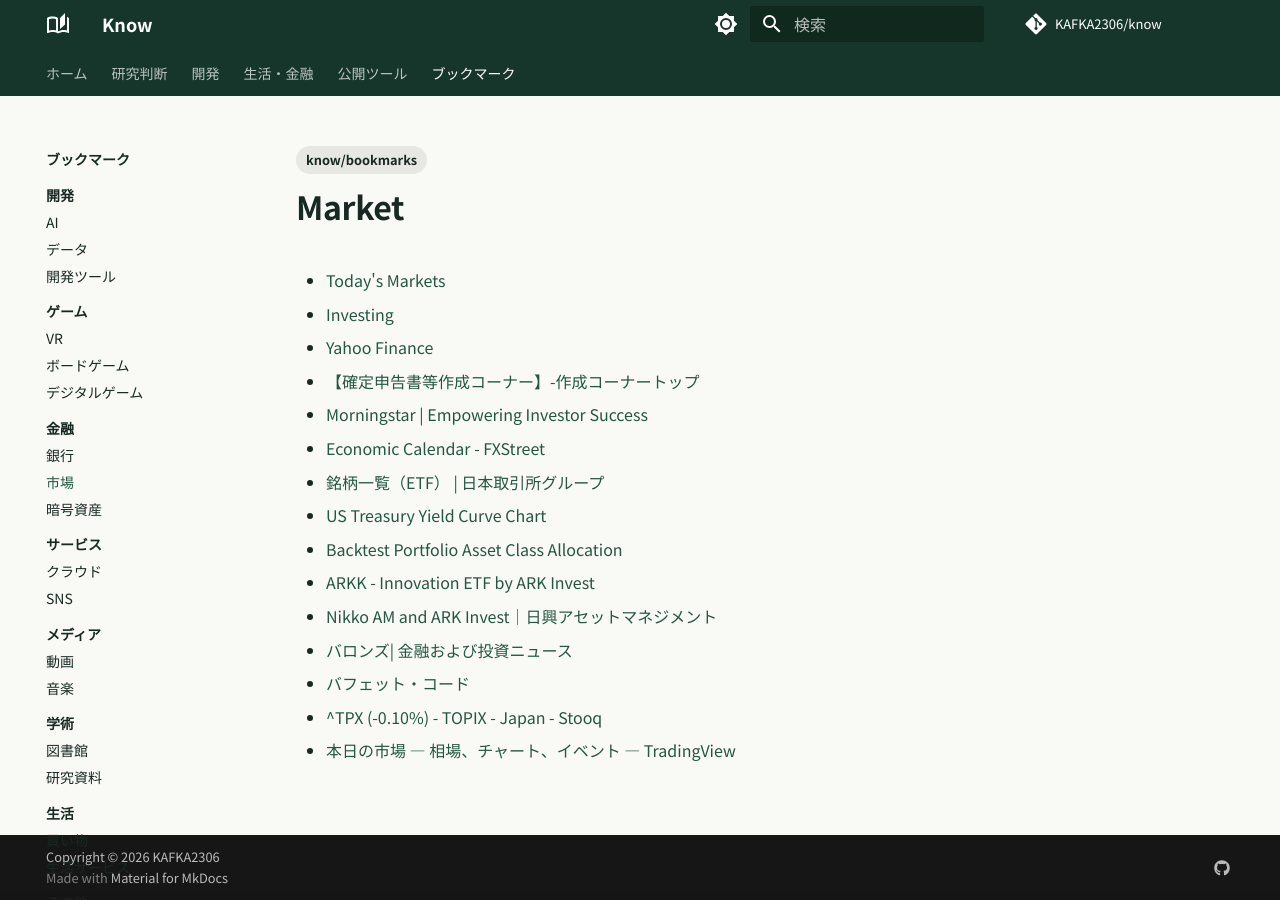
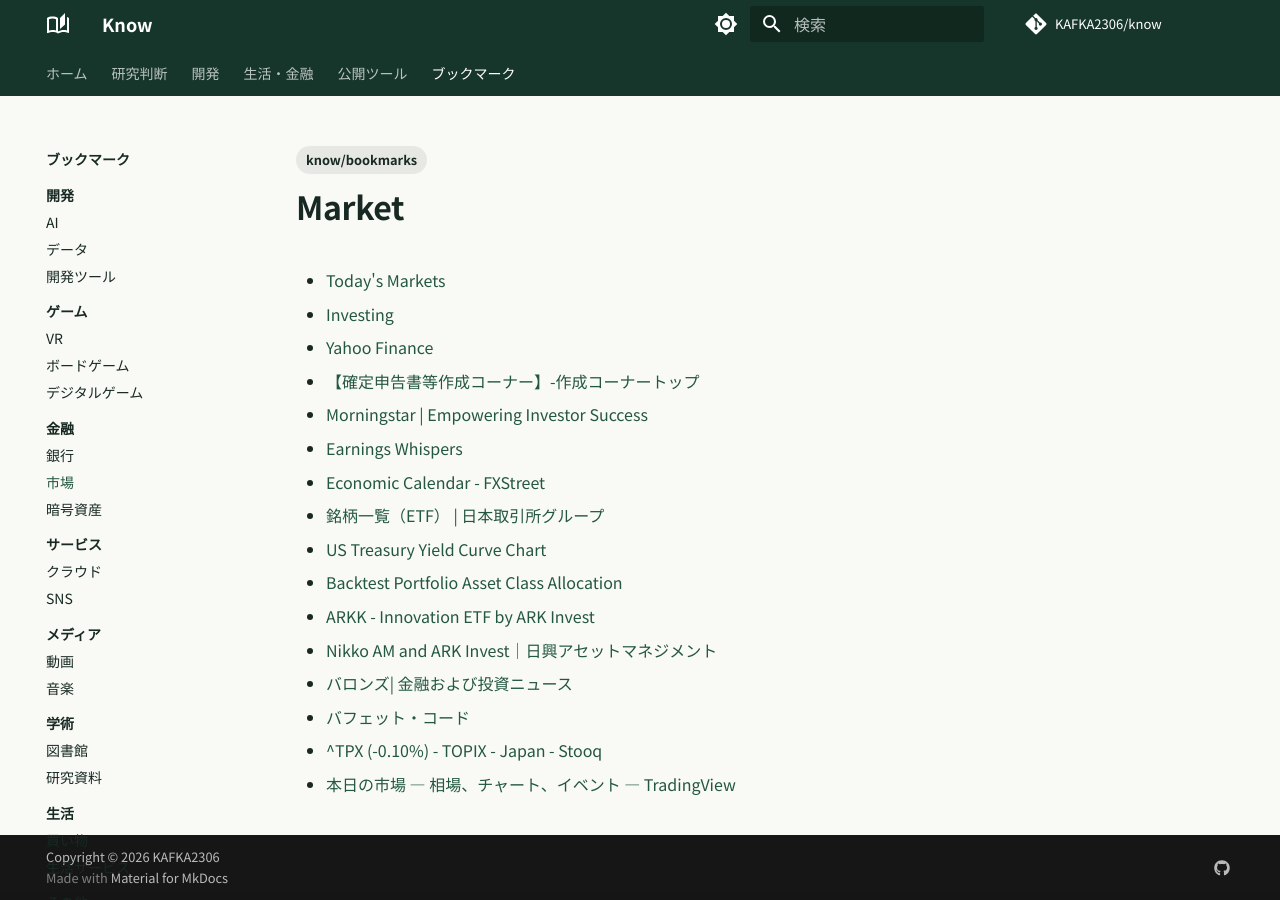
Before and after one commit to KAFKA2306/know, an MkDocs documentation site: the page built from docs/bookmarks/Finance/Market/index.md, in a window 1280 px wide. Built offline with MkDocs 1.6.1 and Material for MkDocs 9.7.7, drawn with Linux system fonts in a browser that asks for light colours; comment, search, counter and statistics services are not loaded.

Commit message:
docs(bookmarks): consolidate categories and update index

```diff
--- a/docs/bookmarks/Finance/Market/index.md
+++ b/docs/bookmarks/Finance/Market/index.md
@@ -11,6 +11,7 @@ tags:
 - [Yahoo Finance](https://finance.yahoo.com)
 - [【確定申告書等作成コーナー】-作成コーナートップ](https://www.keisan.nta.go.jp)
 - [Morningstar | Empowering Investor Success](https://www.morningstar.com)
+- [Earnings Whispers](https://www.earningswhispers.com)
 - [Economic Calendar - FXStreet](https://www.fxstreet.com)
 - [銘柄一覧（ETF） | 日本取引所グループ](https://www.jpx.co.jp)
 - [US Treasury Yield Curve Chart](https://www.slickcharts.com)
```
